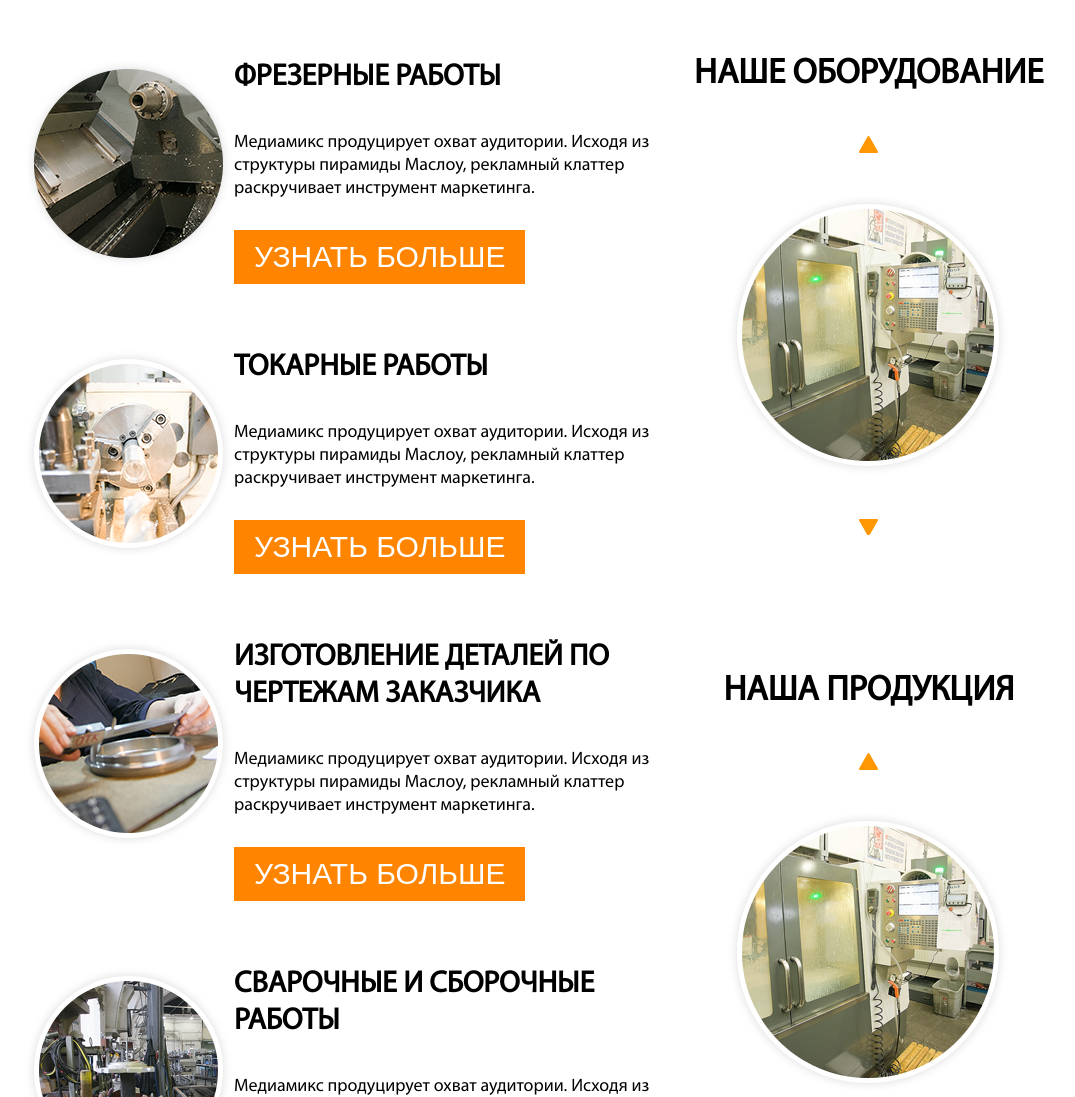
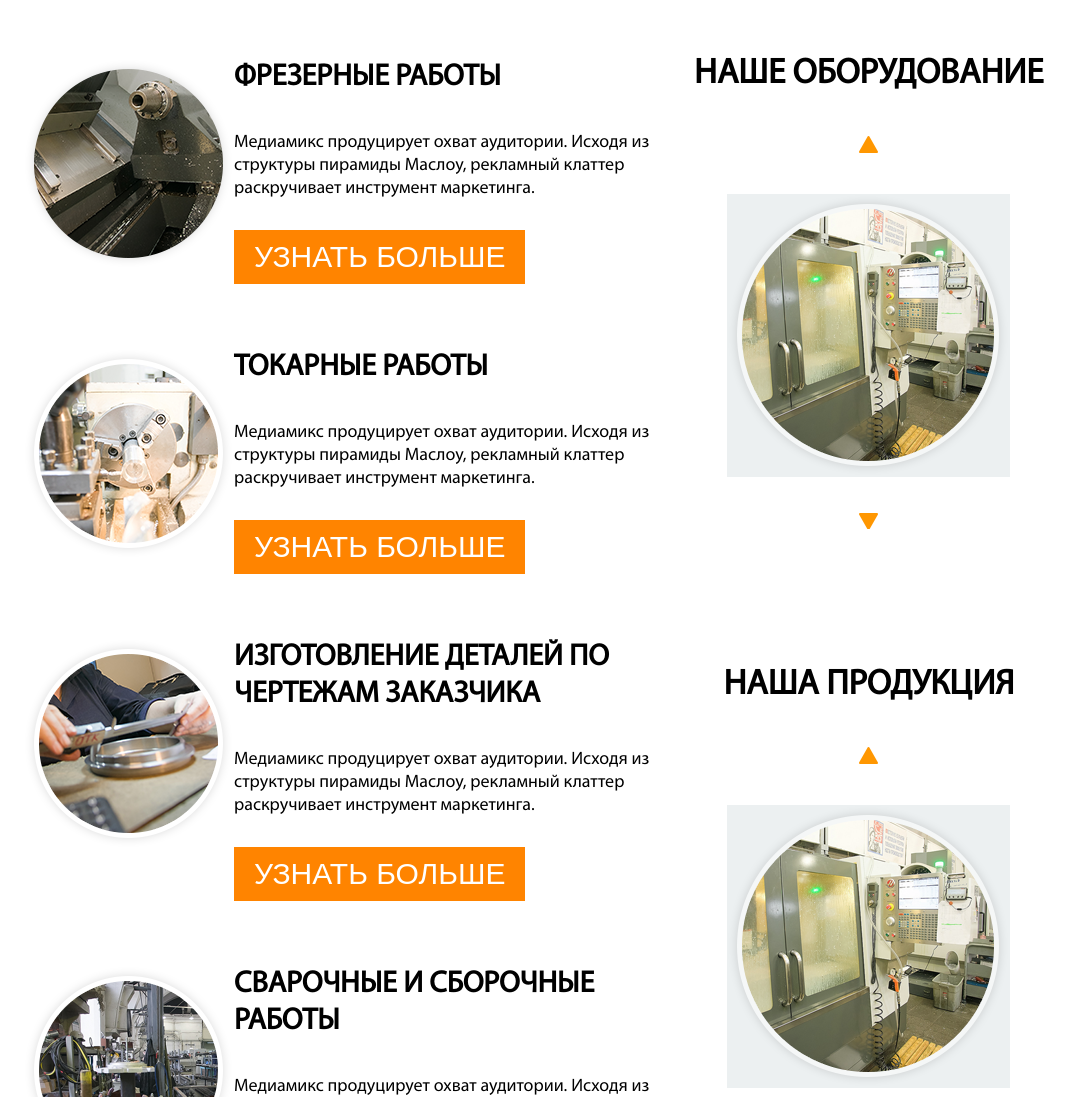
Before and after one commit to DidIvan/Kiwi, a plain HTML site: page index.html in a window 1280 px wide. Shown: the part 620-1717 px from the top of the page, without its empty margins (104-1179 px from the left). Drawn offline with Linux system fonts and the light colour scheme.

Commit message:
fixed trouble with slider

```diff
--- a/css/style.css
+++ b/css/style.css
@@ -329,14 +329,14 @@ nav section {
     position: relative;
 }
 
-.up a {
+.up1, .up2 {
     background-image: url('../img/up.png');
     width: 19px;
     height: 17px;
     display: inline-block;
 }
 
-.down a {
+.down1, .down2 {
     background-image: url('../img/down.png');
     width: 19px;
     height: 17px;
@@ -675,6 +675,35 @@ footer li a {
     height: auto;
 }
 
+/*style for sliders*/
+.slider-container {
+    position: relative;
+    background-color: #fff;
+    height: 283px;
+    width: 283px;
+    margin: 0 auto;
+    overflow: hidden;
+}
+
+.slides1, .slides2 {
+    height: 100%;
+    position: relative;
+}
+
+.slides1 li, .slides2 li {
+    background-color: #ecf0f1;
+    display: table;
+    float: left;
+    height: 100%;
+}
+
+.slides1 li img, .slides2 li img {
+    display: inline-block;
+    vertical-align: middle;
+    text-align: center;
+    font-size: 3em;
+}
+
 /*----------------------Footer end-----------------------*/
 /* Displaying on devices with width more 1024px*/
 @media screen and (min-width: 1024px) {
@@ -844,27 +873,28 @@ footer li a {
         padding: 0;
     }
 
-    .up a {
+    .up1, .up2 {
         background-image: url('../img/left.png');
         width: 18px;
         height: 19px;
         display: inline-block;
     }
 
-    .down a {
+    .down1, .down2 {
         background-image: url('../img/right.png');
         width: 18px;
         height: 19px;
         display: inline-block;
     }
 
-    .up {
+    .up1, .up2 {
         position: absolute;
         left: 50%;
         margin: 30% 0 0 -42%;
+        z-index: 100;
     }
 
-    .down {
+    .down1, .down2 {
         position: absolute;
         right: 50%;
         margin: -38% -42% 0 0;
@@ -1006,4 +1036,8 @@ footer li a {
         font-size: 15px;
         margin-top: 15px;
     }
+
+    .slider-container {
+        height: 215px;
+    }
 }
--- a/index.html
+++ b/index.html
@@ -2,9 +2,7 @@
 <html>
 <head>
     <meta charset="utf-8">
-    <title>
-        Ресурс
-    </title>
+    <title>Ресурс</title>
     <meta name="description" content="">
     <meta name="keywords" content="">
     <meta name="viewport" content="width=device-width, initial-scale=1.0">
@@ -13,6 +11,7 @@
     <link rel="stylesheet" href="css/fonts.css" type="text/css">
     <script type="text/javascript" src="public/js/jquery-3.1.0.min.js"></script>
     <script type="text/javascript" src="public/js/tabs.js"></script>
+    <script type="text/javascript" src="public/js/slider.js"></script>
 </head>
 
 <body>
@@ -91,21 +90,29 @@
                 <div class="products clearfix">
                     <div class="switcher1">
                         <h5>НАШЕ ОБОРУДОВАНИЕ</h5>
-                        <div class="up"><a href="#"></a></div>
+                        <div class="up1"></div>
                         <div class="products-image">
-                            <img src="img/services5.png"/>
-                            <img src="img/services6.png" style="display: none"/>
+                            <div class="slider-container">
+                                <ul class="slides1">
+                                    <li><img src="img/services5.png"/></li>
+                                    <li><img src="img/services6.png"/></li>
+                                </ul>
+                            </div>
                         </div>
-                        <div class="down"><a href=""></a></div>
+                        <div class="down1"></div>
                     </div>
                     <div class="switcher2">
                         <h5>НАША ПРОДУКЦИЯ</h5>
-                        <div class="up"><a href="#"></a></div>
+                        <div class="up2"></div>
                         <div class="products-image">
-                            <img src="img/services5.png"/>
-                            <img src="img/services6.png" style="display: none"/>
+                            <div class="slider-container">
+                                <ul class="slides2">
+                                    <li><img src="img/services5.png"/></li>
+                                    <li><img src="img/services6.png"/></li>
+                                </ul>
+                            </div>
                         </div>
-                        <div class="down"><a href=""></a></div>
+                        <div class="down2"></div>
                     </div>
                 </div>
             </div>
--- /dev/null
+++ b/public/js/slider.js
@@ -0,0 +1,127 @@
+/**
+ * Created by Ivan on 07.08.2016.
+ */
+/*$(document).ready(function () {
+ /!*создаем переменную - ширина контейнера*!/
+ var width = $('#slider-container').width();
+ /!*присвоим ширину слайдам*!/
+ $('.slides>li').width(width);
+ /!*делаем ширину списка достаточной чтоб он уместил все елементы списка,
+ * для этого ширину слайда умножаем на количество слайдов*!/
+ $('.slides').width(width * $('.slides>li').length);
+
+ /!*positioning
+ * смещаем список влево на ширину одного слайда*!/
+ $('.slides').css('left', -width);
+
+ /!*помещаем последний слайд в начало списка*!/
+ $('.slides>li:last-child').prependTo('.slides');
+
+ /!*move slides forward*!/
+ function nextSlide() {
+ /!*смещаем влево весь список на ширину слайда*!/
+ $('.slides').animate({
+ 'margin-left': -width
+ }, 500, function () {
+ $('.slides>li:first-child').appendTo('.slides');
+ $('.slides').css('margin-left', 0);
+ });
+ }
+
+ function prevSlide() {
+ /!*смещаем влево весь список на ширину слайда*!/
+ $('.slides').animate({
+ 'margin-left': width
+ }, 500, function () {
+ $('.slides>li:last-child').prependTo('.slides');
+ $('.slides').css('margin-left', 0);
+ });
+ }
+
+ /!*controls*!/
+ $('.next').click(nextSlide);
+ $('.prev').click(prevSlide);
+ })*/
+$(document).ready(function () {
+    /*slider1*/
+    /*создаем переменную - ширина контейнера*/
+    var width = $('.slider-container').width();
+    /*присвоим ширину слайдам*/
+    $('.slides1>li').width(width);
+    /*делаем ширину списка достаточной чтоб он уместил все елементы списка,
+     * для этого ширину слайда умножаем на количество слайдов*/
+    $('.slides1').width(width * $('.slides1>li').length);
+
+    /*positioning
+     * смещаем список влево на ширину одного слайда*/
+    $('.slides1').css('left', -width);
+
+    /*помещаем последний слайд в начало списка*/
+    $('.slides1>li:last-child').prependTo('.slides1');
+
+    /*move slides forward*/
+    function nextSlide1() {
+        /*смещаем влево весь список на ширину слайда*/
+        $('.slides1').animate({
+            'margin-left': -width
+        }, 500, function () {
+            $('.slides1>li:first-child').appendTo('.slides1');
+            $('.slides1').css('margin-left', 0);
+        });
+    }
+
+    function prevSlide1() {
+        /*смещаем влево весь список на ширину слайда*/
+        $('.slides1').animate({
+            'margin-left': width
+        }, 500, function () {
+            $('.slides1>li:last-child').prependTo('.slides1');
+            $('.slides1').css('margin-left', 0);
+        });
+    }
+
+    /*controls*/
+    $('.up1').click(nextSlide1);
+    $('.down1').click(prevSlide1);
+
+    /*************************slider2******************************/
+    /*создаем переменную - ширина контейнера*/
+    var width = $('.slider-container').width();
+    /*присвоим ширину слайдам*/
+    $('.slides2>li').width(width);
+    /*делаем ширину списка достаточной чтоб он уместил все елементы списка,
+     * для этого ширину слайда умножаем на количество слайдов*/
+    $('.slides2').width(width * $('.slides2>li').length);
+
+    /*positioning
+     * смещаем список влево на ширину одного слайда*/
+    $('.slides2').css('left', -width);
+
+    /*помещаем последний слайд в начало списка*/
+    $('.slides2>li:last-child').prependTo('.slides2');
+
+    /*move slides forward*/
+    function nextSlide2() {
+        /*смещаем влево весь список на ширину слайда*/
+        $('.slides2').animate({
+            'margin-left': -width
+        }, 500, function () {
+            $('.slides2>li:first-child').appendTo('.slides2');
+            $('.slides2').css('margin-left', 0);
+        });
+    }
+
+    function prevSlide2() {
+        /*смещаем влево весь список на ширину слайда*/
+        $('.slides2').animate({
+            'margin-left': width
+        }, 500, function () {
+            $('.slides2>li:last-child').prependTo('.slides2');
+            $('.slides2').css('margin-left', 0);
+        });
+    }
+
+    /*controls*/
+    $('.up2').click(nextSlide2);
+    $('.down2').click(prevSlide2);
+})
```
